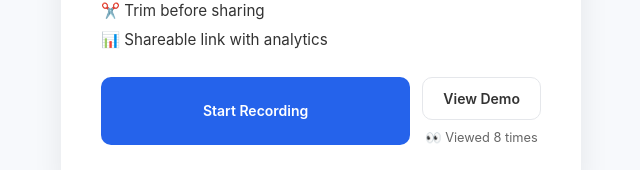
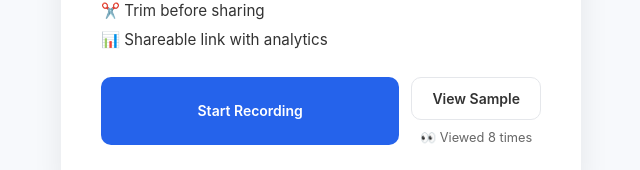
Before and after one commit to Mani9505764142/snapdemo, a Next.js app: page / in a window 1280 px wide. Shown: the part 405-575 px from the top of the page, without its empty margins (319-959 px from the left). Built offline with nearby package versions, Linux system fonts and the light colour scheme.

Commit message:
Change link text from 'View Demo' to 'View Sample'

```diff
--- a/src/app/page.tsx
+++ b/src/app/page.tsx
@@ -26,7 +26,7 @@ export default function Home() {
               href="/share/videos%2F1768378601579-video.webm"
               className="btn ghost"
             >
-              View Demo
+              View Sample
             </Link>
 
             <span className="demo-views">👀 Viewed 8 times</span>
```
